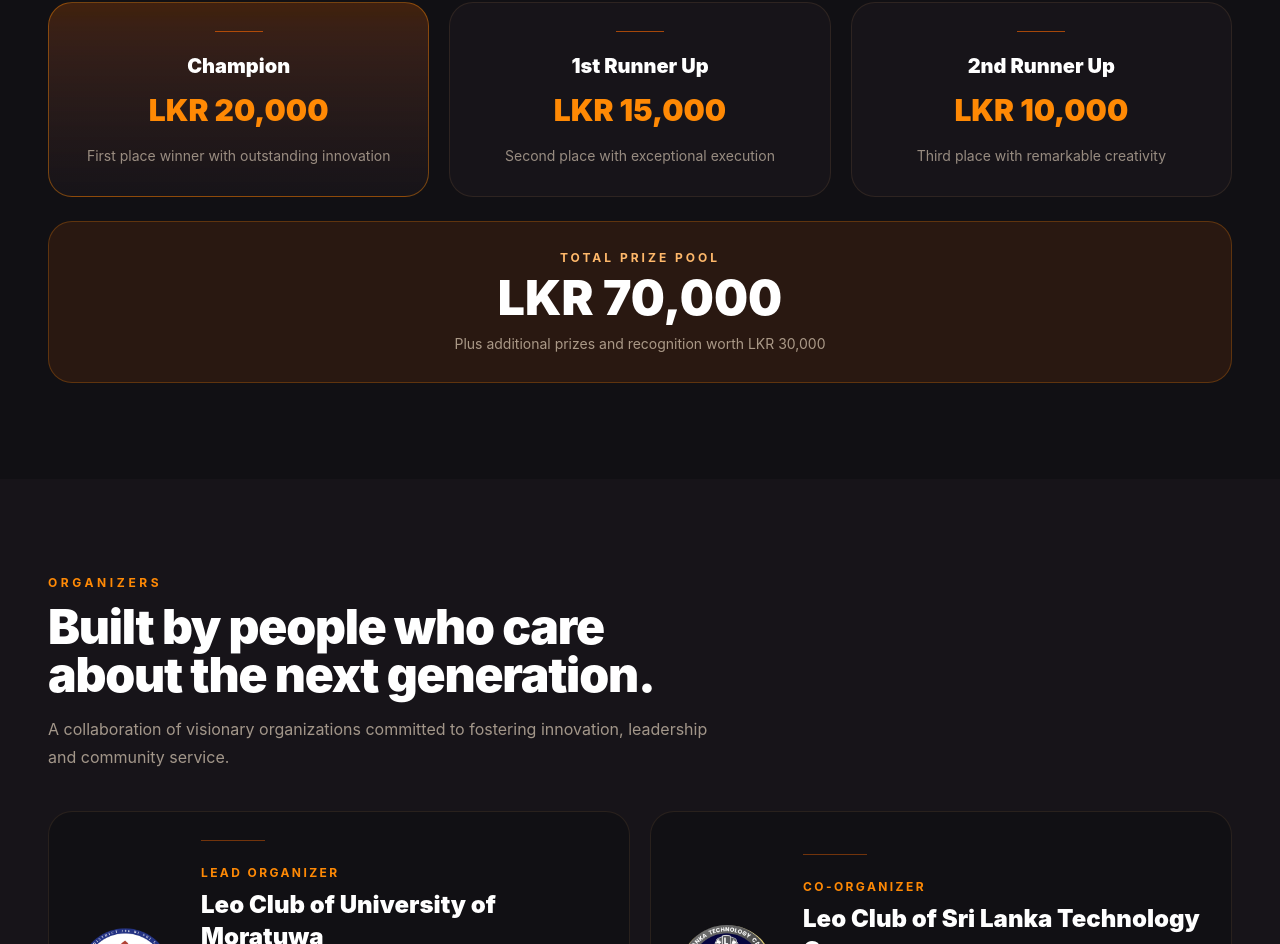
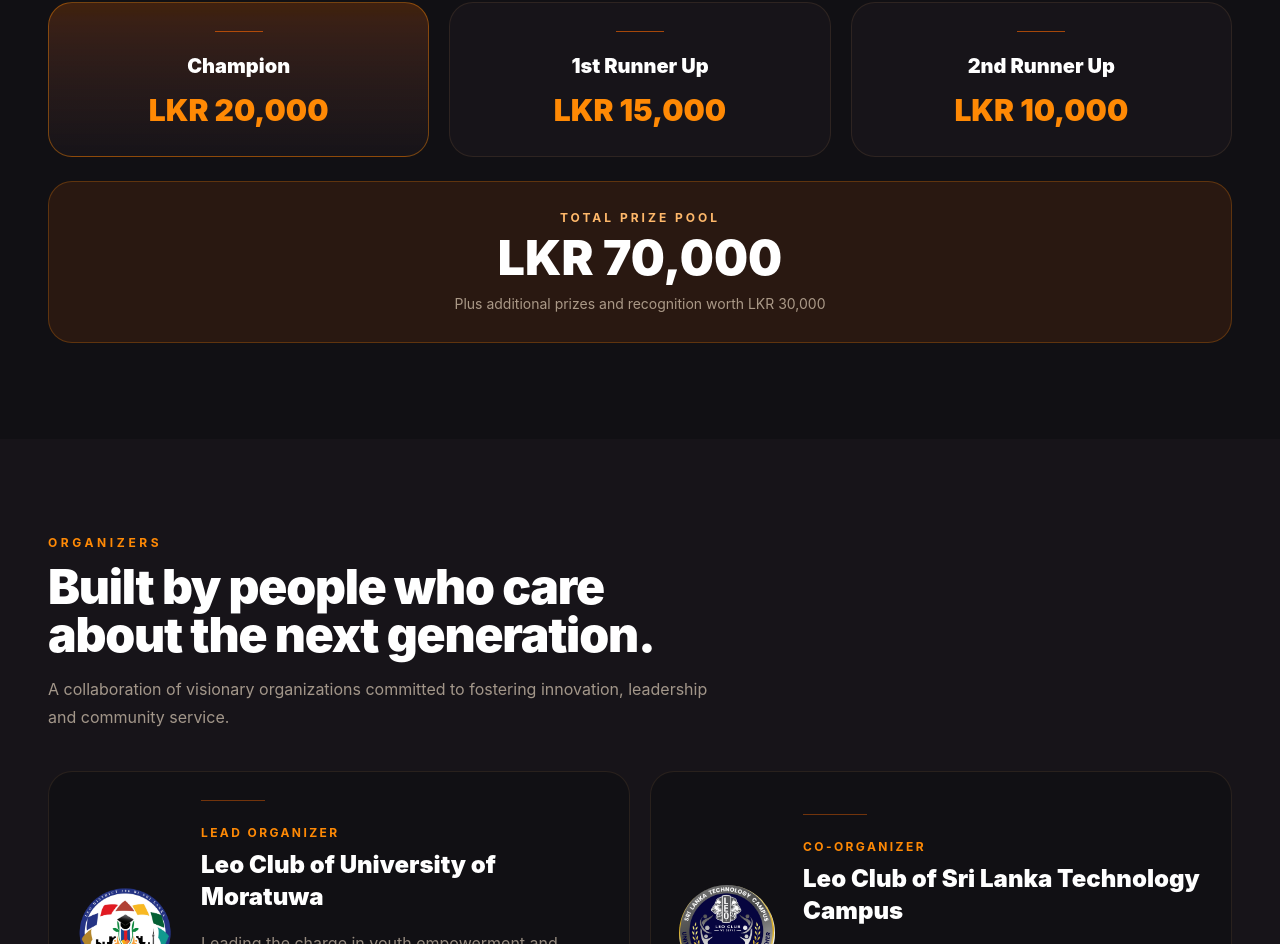
Before and after one commit to hirunjayalath/devthon-4.0-web, a React (Vite) app: page / in a window 1280 px wide. Shown: the part 3675-4619 px from the top of the page. Built offline with nearby package versions, Linux system fonts and the light colour scheme.

Commit message:
Simplify prize cards

```diff
--- a/src/EventSections.tsx
+++ b/src/EventSections.tsx
@@ -49,24 +49,24 @@ const prizeByCategory = {
     total: 'LKR 70,000',
     additional: 'Plus additional prizes and recognition worth LKR 30,000',
     placements: [
-      { title: 'Champion', amount: 'LKR 20,000', note: 'First place winner with outstanding innovation' },
-      { title: '1st Runner Up', amount: 'LKR 15,000', note: 'Second place with exceptional execution' },
-      { title: '2nd Runner Up', amount: 'LKR 10,000', note: 'Third place with remarkable creativity' },
+      { title: 'Champion', amount: 'LKR 20,000' },
+      { title: '1st Runner Up', amount: 'LKR 15,000' },
+      { title: '2nd Runner Up', amount: 'LKR 10,000' },
     ],
   },
   University: {
     total: 'LKR 150,000',
     additional: 'Plus additional prizes and recognition worth LKR 70,000',
     placements: [
-      { title: 'Champion', amount: 'LKR 50,000', note: 'First place winner with outstanding innovation' },
-      { title: '1st Runner Up', amount: 'LKR 30,000', note: 'Second place with exceptional execution' },
-      { title: '2nd Runner Up', amount: 'LKR 20,000', note: 'Third place with remarkable creativity' },
+      { title: 'Champion', amount: 'LKR 50,000' },
+      { title: '1st Runner Up', amount: 'LKR 30,000' },
+      { title: '2nd Runner Up', amount: 'LKR 20,000' },
     ],
   },
 } satisfies Record<Category, {
   total: string
   additional: string
-  placements: { title: string; amount: string; note: string }[]
+  placements: { title: string; amount: string }[]
 }>
 
 function CategoryTabs({ active, onChange }: { active: Category; onChange: (category: Category) => void }) {
@@ -168,7 +168,6 @@ export function PrizePool() {
               <div className="mx-auto h-px w-12 bg-orange-500/60" />
               <h3 className="mt-5 text-xl font-black">{placement.title}</h3>
               <p className="mt-3 text-3xl font-black text-orange-400">{placement.amount}</p>
-              <p className="mx-auto mt-4 max-w-xs text-sm leading-6 text-orange-100/55">{placement.note}</p>
             </article>
           ))}
         </div>
```
